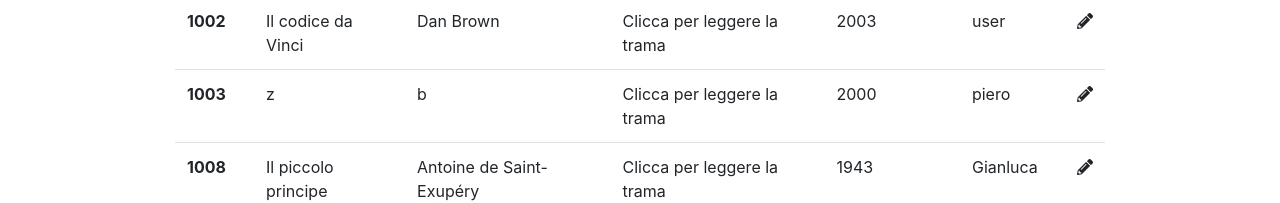
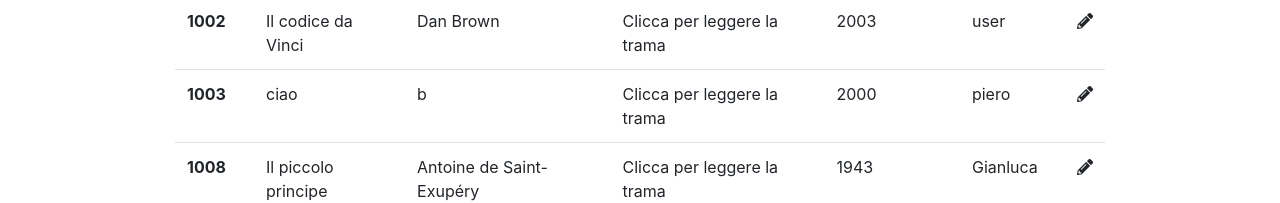
Before and after one commit to FedericoVerdenelli/CorsoAngular_1702, an Angular app in the folder DummyApp/: page /libreria in a window 1280 px wide. Shown: the part 289-492 px from the top of the page. Built offline with nearby package versions, Linux system fonts and the light colour scheme; data requests are answered from the project's data file.

Commit message:
Fix SalvaNome

```diff
--- a/DummyApp/src/app/db.json
+++ b/DummyApp/src/app/db.json
@@ -41,7 +41,7 @@
       "password": "andrea"
     },
     {
-      "nome": "admin",
+      "nome": "a",
       "cognome": "root",
       "login": "admin",
       "email": "admin@admin.it",
@@ -205,12 +205,12 @@
     },
     {
       "id": 1003,
-      "titolo": "z",
+      "titolo": "ciao",
       "autore": "b",
       "trama": "c",
       "primaEdizione": "2000",
       "creatore": "piero",
-      "aperto": true
+      "aperto": false
     },
     {
       "id": 1008,
--- a/DummyApp/src/app/views/utente/dettaglio-utente/dettaglio-utente.component.ts
+++ b/DummyApp/src/app/views/utente/dettaglio-utente/dettaglio-utente.component.ts
@@ -64,8 +64,7 @@
 
   salvaNome(){
     console.log(this.mostraUtente.nome);
-    this.crud.updateName(this.mostraUtente.nome);
-    console.log(this.mostraUtente);
+    this.crud.updateName(this.mostraUtente);
     this.modalService.dismissAll();
   }
 }
```
